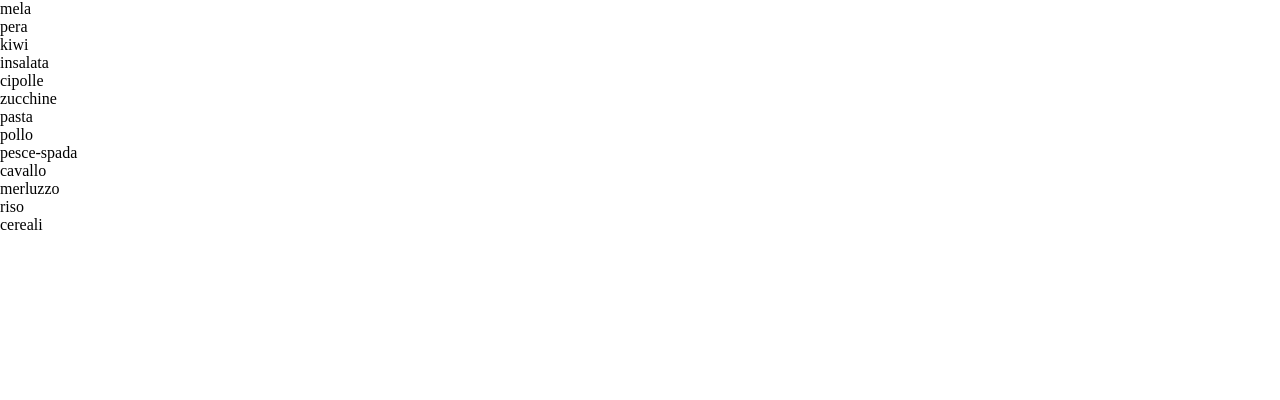
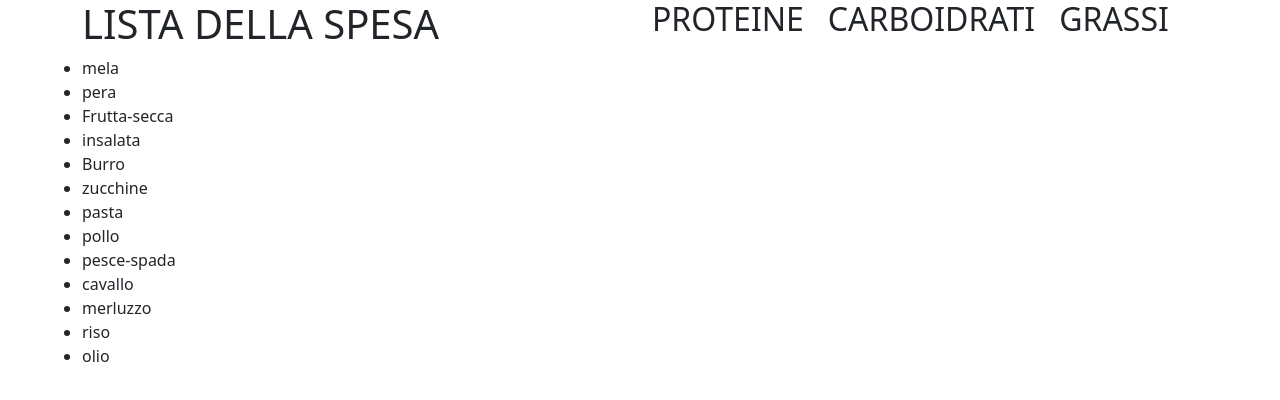
Before and after one commit to PincelliN/js-lista-spesa, a plain HTML site: page index.html in a window 1280 px wide. Drawn offline with nearby package versions, Linux system fonts and the light colour scheme.

Commit message:
add switch method

```diff
--- a/index.html
+++ b/index.html
@@ -3,12 +3,35 @@
 <head>
     <meta charset="UTF-8">
     <meta name="viewport" content="width=device-width, initial-scale=1.0">
+    <link href="https://cdn.jsdelivr.net/npm/bootstrap@5.3.3/dist/css/bootstrap.min.css" rel="stylesheet" integrity="sha384-QWTKZyjpPEjISv5WaRU9OFeRpok6YctnYmDr5pNlyT2bRjXh0JMhjY6hW+ALEwIH" crossorigin="anonymous">
     <link rel="stylesheet" href="css/style.css">
     <title>Lista della Spesa</title>
 </head>
 <body>
     <div class="container">
-        <ul id="lista-spesa"></ul>
+        <div class="row row-cols-2">
+            <div class="col">
+                <h1 class="text-uppercase">Lista della spesa</h1>
+                <ul id="lista-spesa" class="list-group"></ul>
+            </div>
+            <div class="col">
+                    <div class="row">
+                            <div class="col text-uppercase">
+                                <h2>proteine</h2>
+                                <ul id="lista-proteine"></ul>
+                            </div>
+                            <div class="col text-uppercase">
+                                <h2>carboidrati</h2>
+                                <ul id="lista-carbo"></ul>
+                            </div>
+                            <div class="col text-uppercase">
+                                <h2>Grassi</h2>
+                                <ul id="lista-grassi"></ul>
+                            </div>
+
+                    </div>
+            </div>
+        </div>
     </div>
     <script type="text/javascript" src="js/main.js"></script>
 </body>
--- a/js/main.js
+++ b/js/main.js
@@ -5,9 +5,9 @@
 const Spesa = [
   "mela",
   "pera",
-  "kiwi",
+  "Frutta-secca",
   "insalata",
-  "cipolle",
+  "Burro",
   "zucchine",
   "pasta",
   "pollo",
@@ -15,27 +15,65 @@ const Spesa = [
   "cavallo",
   "merluzzo",
   "riso",
-  "cereali",
+  "olio",
 ];
+
+//var carbo ,grassi e proteine
+
+const Carbo = [
+  "mela",
+  "pera",
+  "kiwi",
+  "insalata",
+  "riso",
+  "pasta",
+  "cipolle",
+  "zucchine",
+];
+const Proteine = ["pollo", "pesce-spada", "cavallo", "merluzzo"];
+
+const Grassi = ["olio", "Burro", "Frutta-secca"];
 
 //creo una variabile contenitore
 
 const Box = document.getElementById("lista-spesa");
 
+const BoxCarbo = document.getElementById("lista-carbo");
+const BoxProteine = document.getElementById("lista-proteine");
+const BoxGrassi = document.getElementById("lista-grassi");
 
 // variabile  per indice
 let i = 0;
 
 //ciclo while
 
-while ( i < Spesa.length) {
-    // variabile elementi lista
-   let item = Spesa[i];
+while (i < Spesa.length) {
+  // variabile elementi lista
+  let item = Spesa[i];
 
-    console.log(Spesa[i]);
+    console.log(item);
+// provo lo switch
 
-    //Inserisco in box questo pezzo di html
-     Box.innerHTML+=`<li>${item}</li>`;
-     //incremento i di 1 ad ogni ciclo
-    i++;
+switch (item) {
+    case `Carbo.includes("item")` :
+        BoxCarbo.innerHTML = `<li>${item}</li>`;
+        break;
+    case `Proteine.includes("item")`:
+        BoxProteine.innerHTML = `<li>${item}</li>`;
+    break;
+    case `Grassi.includes("item")`:
+        BoxGrassi.innerHTML = `<li>${item}</li>`;
+    default:
+        //Inserisco in box questo pezzo di html
+         Box.innerHTML += `<li>${item}</li>`;
+        //incremento i di 1 ad ogni ciclo
+        break;
 }
+
+
+
+
+
+
+  i++;
+}
```
